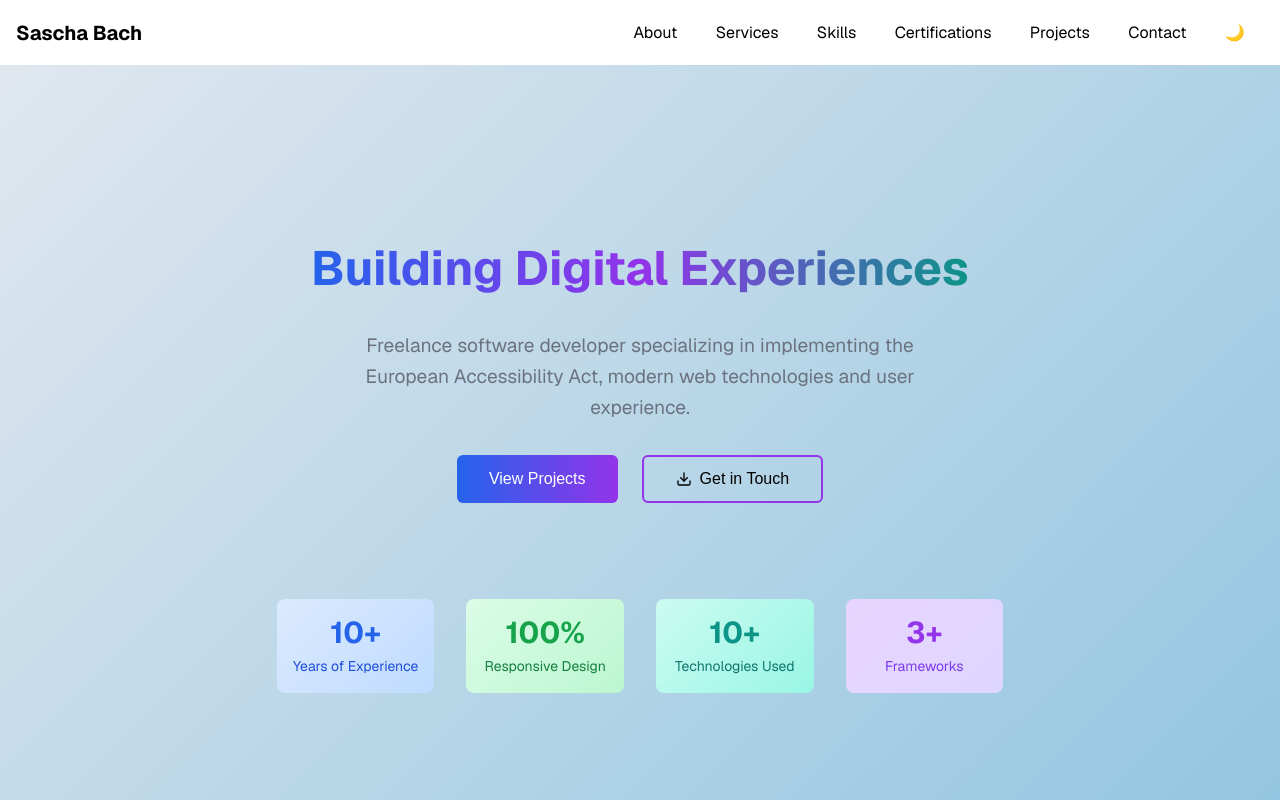
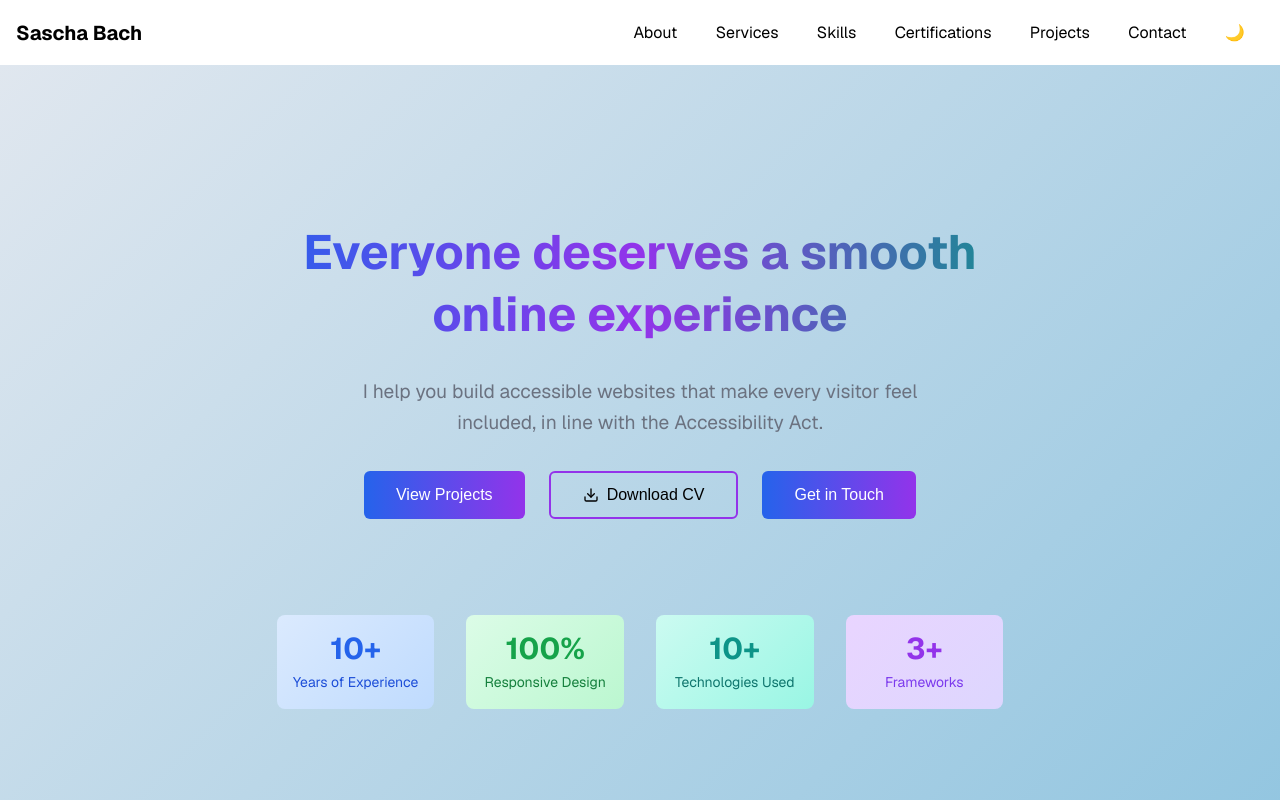
Before and after one commit to LuciusShadow/portfolio-page, a React (Vite) app: page / in a window 1280 px wide. Shown: the top 800 px of the page. Built offline with nearby package versions, Linux system fonts and the light colour scheme.

Commit message:
Adding button "get in touch", text additions

```diff
--- a/src/components/sections/HeroSection.tsx
+++ b/src/components/sections/HeroSection.tsx
@@ -10,6 +10,7 @@ interface HeroSectionProps {
   description?: string;
   primaryButtonText?: string;
   secondaryButtonText?: string;
+  tertiaryButtonText?: string;
   statItems?: StatItem[];
 }
 
@@ -22,6 +23,7 @@ export default function HeroSection(props: HeroSectionProps = {}) {
     description = texts.description,
     primaryButtonText = texts.primaryButtonText,
     secondaryButtonText = texts.secondaryButtonText,
+    tertiaryButtonText = texts.tertiaryButtonText,
     statItems = texts.statItems,
   } = props;
   const location = useLocation();
@@ -58,6 +60,17 @@ export default function HeroSection(props: HeroSectionProps = {}) {
       }
     }
   };
+
+  const handleGetInTouch = () => {
+    const contactSection = document.querySelector('.contact-section');
+    if (contactSection) {
+      contactSection.scrollIntoView({
+        behavior: 'smooth',
+        block: 'start'
+      });
+    }
+  };
+
   return (
     <section className="hero-section">
       <div className="hero-section__container">
@@ -79,6 +92,12 @@ export default function HeroSection(props: HeroSectionProps = {}) {
             <Download className="hero-section__button-icon" />
             {secondaryButtonText}
           </button>
+          <button
+            className="hero-section__button hero-section__button--tertiary"
+            onClick={handleGetInTouch}
+          >
+            {tertiaryButtonText}
+          </button>
         </div>
         <div className="hero-section__stats">
           {statItems.map((item, index) => (
--- a/src/config/texts.ts
+++ b/src/config/texts.ts
@@ -28,6 +28,7 @@ export interface TextConfig {
     description: string;
     primaryButtonText: string;
     secondaryButtonText: string;
+    tertiaryButtonText: string;
     statItems: Array<{
       label: string;
       value: string;
@@ -215,11 +216,12 @@ export const defaultTexts: TextConfig = {
   },
 
   hero: {
-    title: 'Building Digital Experiences',
+    title: 'Everyone deserves a smooth online experience',
     description:
-      'Freelance software developer specializing in implementing the European Accessibility Act, modern web technologies and user experience.',
+      'I help you build accessible websites that make every visitor feel included, in line with the Accessibility Act.',
     primaryButtonText: 'View Projects',
-    secondaryButtonText: 'Get in Touch',
+    secondaryButtonText: 'Download CV',
+    tertiaryButtonText: 'Get in Touch',
     statItems: [
       { label: 'Years of Experience', value: '10+' },
       { label: 'Responsive Design', value: '100%' },
--- a/src/scss/sections/hero-section.scss
+++ b/src/scss/sections/hero-section.scss
@@ -54,7 +54,8 @@
   &__button {
     @extend %hero-button-base;
 
-    &--primary {
+    &--primary,
+    &--tertiary {
       background: var(--gradient-primary);
       color: var(--color-background);
 
```
